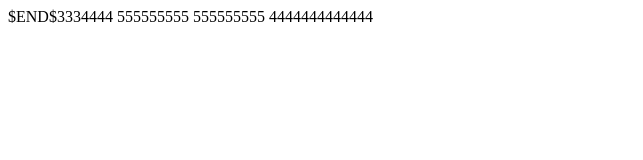
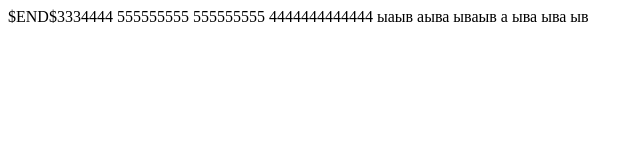
Before and after one commit to stsposoh/git-test, a plain HTML site: page index.html in a window 1280 px wide. Shown: the whole page, without its empty margins (0-643 px from the left). Drawn offline with Linux system fonts and the light colour scheme.

```diff
--- a/index.html
+++ b/index.html
@@ -9,5 +9,12 @@ $END$3334444
 555555555
 555555555
 4444444444444
+ыаыв
+аыва
+ываыв
+а
+ыва
+ыва
+ыв
 </body>
 </html>
```
